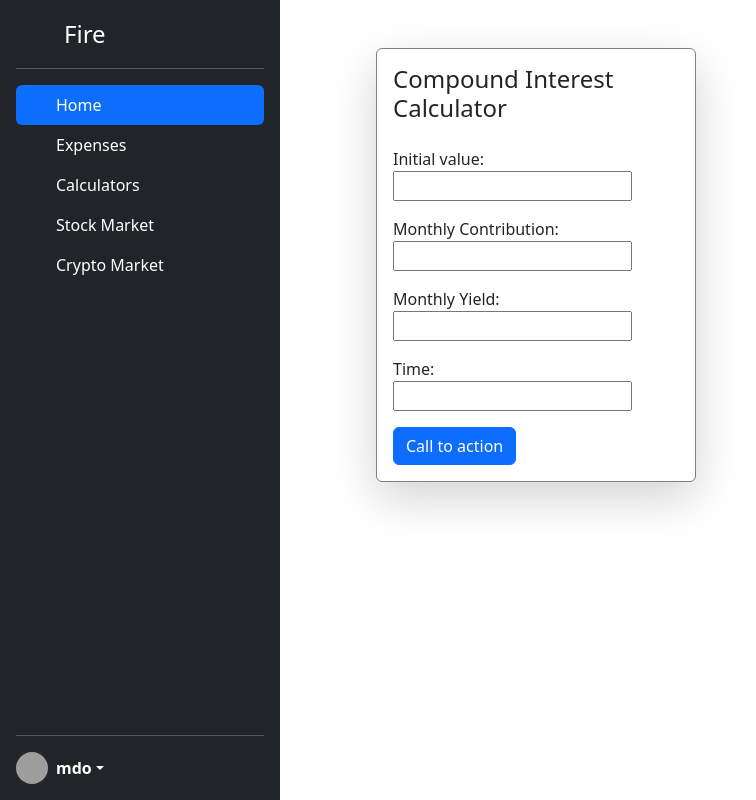
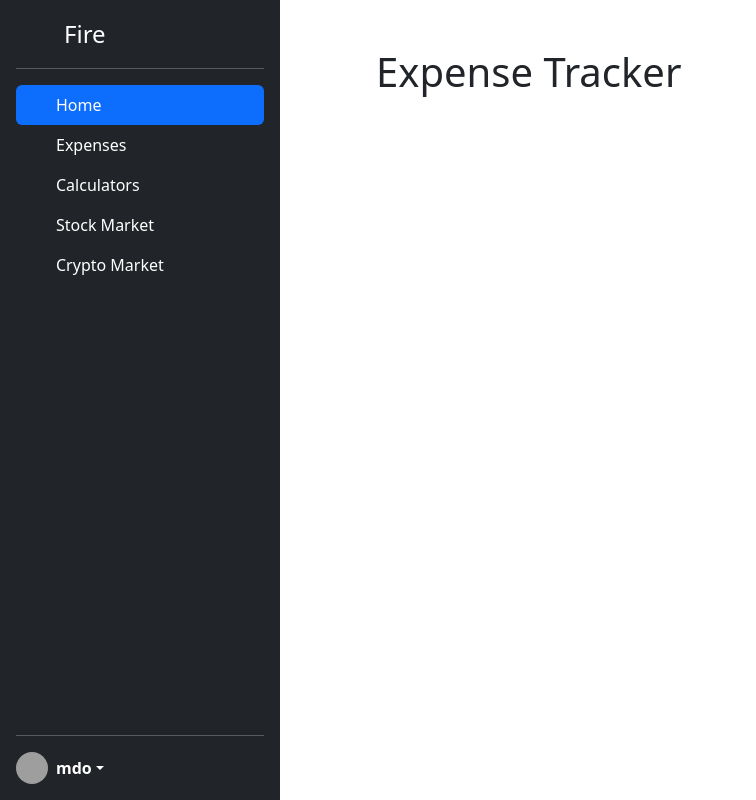
Before and after one commit to danielflorencio/fire-desktop, a React (Vite) app: page /expenses in a window 1280 px wide. Shown: the whole page, without its empty margins (0-756 px from the left). Built offline with nearby package versions, Linux system fonts and the light colour scheme; grey boxes are pictures that could not be loaded.

Commit message:
updated some stuff

```diff
--- a/package.json
+++ b/package.json
@@ -12,7 +12,8 @@
     "bootstrap": "^5.2.3",
     "react": "^18.2.0",
     "react-bootstrap": "^2.6.0",
-    "react-dom": "^18.2.0"
+    "react-dom": "^18.2.0",
+    "react-router-dom": "^6.4.3"
   },
   "devDependencies": {
     "@types/react": "^18.0.24",
--- a/src/App.tsx
+++ b/src/App.tsx
@@ -2,14 +2,21 @@ import { Button } from 'react-bootstrap';
 import './App.css'
 import Sidebar from './components/Sidebar/Sidebar';
 import CiCalculator from './components/CiCalc/CiCalc';
+import ExpenseTracker from './components/ExpenseTracker/ExpenseTracker';
+import HomePage from './components/HomePage/HomePage';
+import { Route, Routes} from 'react-router-dom'
+
 function App() {
-
   return (
     <>
       <Sidebar/>
-      <main>
+      <main className='overflow-auto'>
         <div className='main-content-container'>
-          <CiCalculator/>
+          <Routes>
+            <Route path='/' element={<HomePage/>}/>
+            <Route path='expenses' element={<ExpenseTracker/>}/>
+            <Route path='CompoundInterestCalculator' element={<CiCalculator/>}/>
+          </Routes>
         </div>
       </main>
     </>
--- a/src/components/CiCalc/CiCalc.tsx
+++ b/src/components/CiCalc/CiCalc.tsx
@@ -1,26 +1,77 @@
-import { useState } from "react"
+import { useState, ChangeEvent, FC, FormEvent } from "react"
 import Button from "../Button/Button"
-export default function CiCalculator(){
-    const [initialAmount, setinitialAmount] = useState('')
-    const [monthlyInvestment, setmonthlyInvestment] = useState('')
-    const [howLong, sethowLong] = useState('')
-    const [result, setResult] = useState('')
+
+type FormData = {
+    initialAmount: number;
+}
+
+const INITIAL_DATA = {
+    initialAmount: 0
+}
+
+export default function CiCalculator({initialAmount}: FormData){
+    const [data, setData] = useState(INITIAL_DATA)
+    // let [initialAmount, setinitialAmount] = useState<number>(0)
+    // let [monthlyInvestment, setmonthlyInvestment] = useState<number>(0)
+    // let [howLong, sethowLong] = useState<number>(0)
+    // let [result, setResult] = useState<number>(0)
+    // let [stringInitialAmount, setStringInitialAmount] = useState<string>('')
+    // const handleChange = (event: ChangeEvent<HTMLInputElement>) => {
+    //     setinitialAmount(event.target.value)
+    // }
+
+
+
+    // const handleSubmit = (e: ChangeEvent<HTMLInputElement>) => {
+    //     e.preventDefault();
+    //     setStringInitialAmount(e.target.value);
+    //     setinitialAmount(parseFloat(stringInitialAmount))
+    //     setResult(initialAmount*2);
+
+    // }
+
+    function handleinitialAmountChange(e: InputEvent){
+        setinitialAmount(e.target.value);
+    }
+
+    function onSubmit(e: FormEvent){
+        e.preventDefault();
+        // setinitialAmount(e.target.value)
+    }
+
+
 
     return(
         <div className='box-content-container shadow-lg p-3 mb-5 bg-white rounded'>
             <h4>Compound Interest Calculator</h4>
-            <form>
-                <label>Initial value: <input type='number'></input></label>
-                <label>Monthly Contribution: <input type='number'></input></label>
-                <label>Monthly Yield: <input type='number'></input></label>
-                <label>Time: <input type='number'></input></label>
-                <button className="btn btn-primary">Call to action</button>
+            <form onSubmit={handleSubmit}>
+                <label>Initial value: <input type='number' onChange={handleinitialAmountChange} value={initialAmount}></input></label>
+                {/* <label>Monthly Contribution: <input type='number'></input></label> */}
+                {/* <label>Monthly Yield: <input type='number'></input></label> */}
+                {/* <label>Time: <input type='number'></input></label> */}
+                <button type='submit' className="btn btn-primary">Call to action</button>
             </form>
         </div>
     )
 }
 
+interface Props {
+    result: number;
+    months: number;
+}
+export const Answer: FC<Props> = ({result, months}) => {
 
+    // The piece of code below sets the type of the state.
+
+    const [howGood, setHowGood] = useState<string | null>("Great") // Using '| null' on the type makes it so the null stype is also accepted, even though the state type is not boolean.
+
+    return (
+        <div>
+            <h2>The result is {result}</h2>
+            <h2>The time taken was {months} months</h2>
+        </div>
+    )
+}
 
 
 
--- /dev/null
+++ b/src/components/ExpenseTracker/ExpenseTracker.tsx
@@ -0,0 +1,3 @@
+export default function ExpenseTracker(){
+    return <h1>Expense Tracker</h1>
+}
--- /dev/null
+++ b/src/components/HomePage/HomePage.tsx
@@ -0,0 +1,3 @@
+export default function HomePage(){
+    return <h1>Homepage</h1>
+}
--- a/src/components/Sidebar/Sidebar.tsx
+++ b/src/components/Sidebar/Sidebar.tsx
@@ -1,7 +1,9 @@
 import './styles.css'
+import { Link, useMatch, useResolvedPath } from 'react-router-dom'
+import { Children, Component } from 'react';
 export default function Sidebar(){
     return(
-        <div className="d-flex flex-column flex-shrink-0 p-3 text-bg-dark sidebar-width-280px">
+        <div className="d-flex flex-column flex-shrink-0 p-3 text-bg-dark sidebar-width-280px overflow-hidden">
             <a href="/" className="d-flex align-items-center mb-3 mb-md-0 me-md-auto text-white text-decoration-none">
                 <svg className="bi pe-none me-2" width="40" height="32"></svg>
                 <span className="fs-4">Fire</span>
@@ -9,19 +11,19 @@ export default function Sidebar(){
             <hr/>
             <ul className="nav nav-pills flex-column mb-auto">
             <li className="nav-item">
-                <a href="#" className="nav-link active" aria-current="page">
+                <a href="/" className="nav-link active" aria-current="page">
                 <svg className="bi pe-none me-2" width="16" height="16"></svg>
                 Home
                 </a>
             </li>
             <li>
-                <a href="#" className="nav-link text-white">
+                <a href="/expenses" className="nav-link text-white">
                 <svg className="bi pe-none me-2" width="16" height="16"></svg>
                 Expenses
                 </a>
             </li>
             <li>
-                <a href="#" className="nav-link text-white">
+                <a href="/CompoundInterestCalculator" className="nav-link text-white">
                 <svg className="bi pe-none me-2" width="16" height="16"></svg>
                 Calculators
                 </a>
@@ -56,3 +58,18 @@ export default function Sidebar(){
         </div>
     )
 }
+
+interface Props {
+    to: string;
+    children: Component;
+    anotherProp?: string; // ? Makes so the prop is not required
+}
+
+
+
+function CustomLink( props: Props ){
+    const path = window.location.pathname;
+    return(
+        <li><a href={props.to}>{props.children}</a></li>
+    )
+}
--- a/src/main.tsx
+++ b/src/main.tsx
@@ -2,9 +2,13 @@ import React from 'react'
 import ReactDOM from 'react-dom/client'
 import App from './App'
 import './index.css'
+import { BrowserRouter} from 'react-router-dom'
+
 
 ReactDOM.createRoot(document.getElementById('root') as HTMLElement).render(
   <React.StrictMode>
-    <App />
+    <BrowserRouter>
+      <App />
+    </BrowserRouter>
   </React.StrictMode>
 )
```
Also changed, not shown: public/TutorialNotationsOnTs.txt (added), 2 other files (tests, documents, lock files or other folders).
